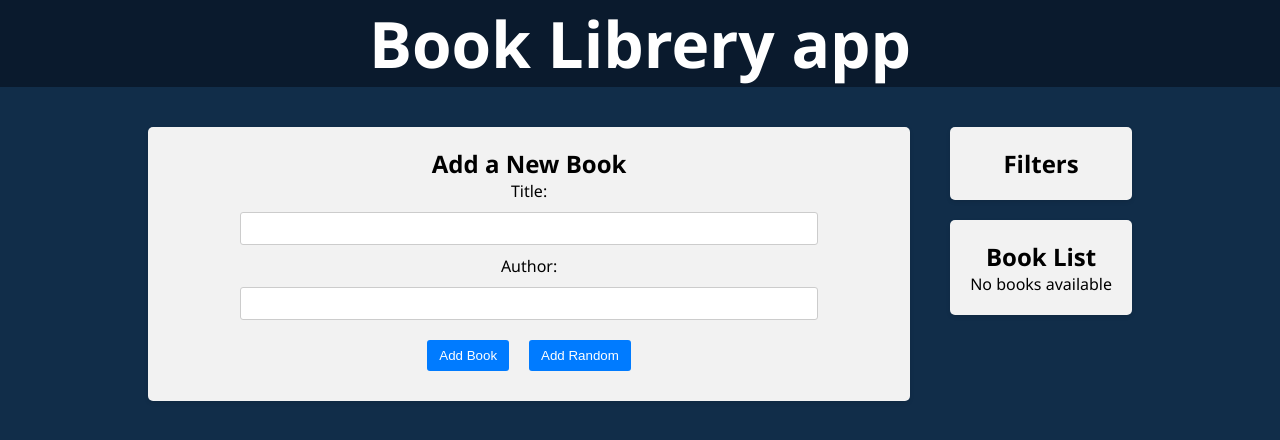
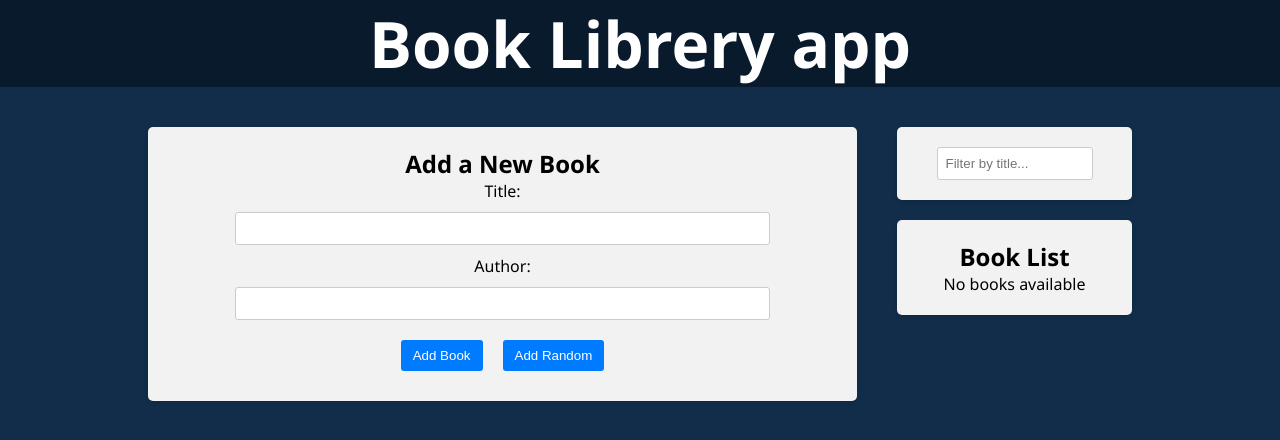
Before and after one commit to rinatbastanov/react-redux, a React (Create React App) app in the folder frontend/: page / in a window 1280 px wide. Shown: the top 440 px of the page. Built offline with nearby package versions, Linux system fonts and the light colour scheme.

Commit message:
Add input in filter

```diff
--- a/frontend/src/components/Filter/Filter.js
+++ b/frontend/src/components/Filter/Filter.js
@@ -3,7 +3,9 @@ import './Filter.css';
 const Filter = () => {
   return (
     <div className="app-block filter">
-      <h2>Filters</h2>
+      <div className="filter-group">
+        <input type="text" placeholder="Filter by title..."></input>
+      </div>
     </div>
   );
 };
```
